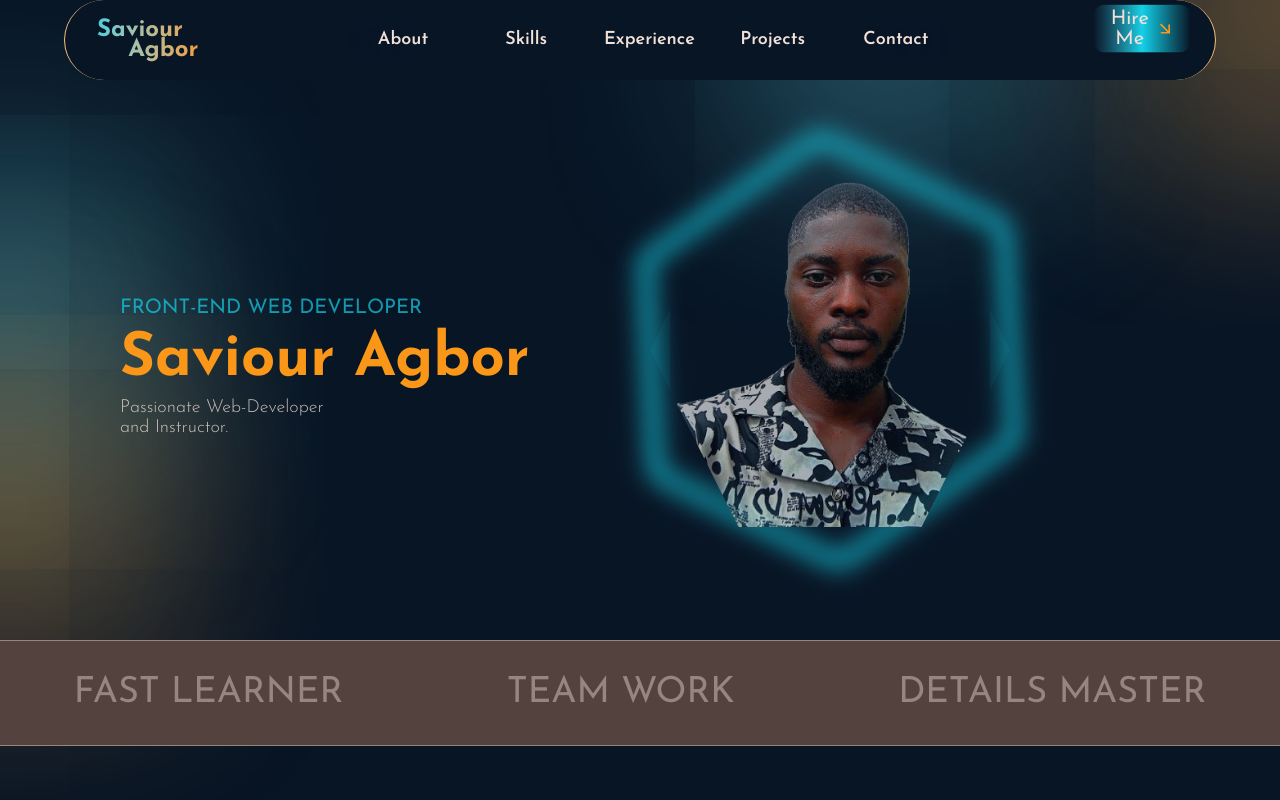
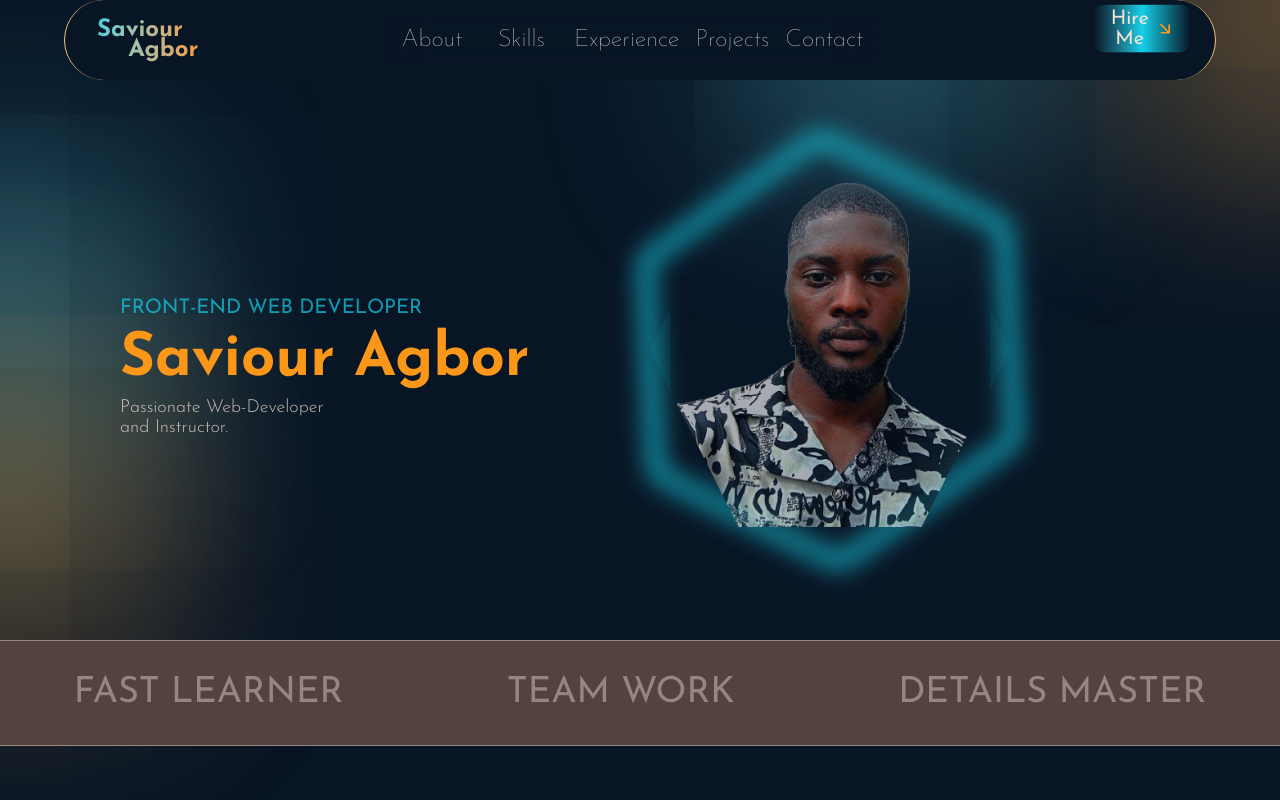
Before and after one commit to SaviourAgbor/sa-portfolio, a React (Vite) app: page / in a window 1280 px wide. Shown: the top 800 px of the page. Built offline with nearby package versions, Linux system fonts and the light colour scheme; the HTML template or start-up script is replaced by a standard one.

Commit message:
Change favicon and redesign nav and form error & success message

```diff
--- a/index.html
+++ b/index.html
@@ -2,9 +2,9 @@
 <html lang="en">
   <head>
     <meta charset="UTF-8" />
-    <link rel="icon" type="image/svg+xml" href="/vite.svg" />
+    <link rel="icon" type="image/svg+xml" href="/images/sa-image.png" />
     <meta name="viewport" content="width=device-width, initial-scale=1.0" />
-    <title>devKing</title>
+    <title>Saviour M. Agbor</title>
   </head>
   <body>
     <div id="root"></div>
--- a/src/components/contactMeSection/ContactMeLeft.jsx
+++ b/src/components/contactMeSection/ContactMeLeft.jsx
@@ -71,7 +71,7 @@ const ContactMeLeft = () => {
           Get In Touch
         </h1>
         <p className="text-sm font-bold text-white  italic">
-          Feel free to rech out if you'd like to colaborate <br />
+          Feel free to reach out if you'd like to colaborate <br />
         </p>
         <p className="pt-6 pb-2 font-bold text-white">LET'S CONNECT</p>
       </div>
@@ -80,7 +80,7 @@ const ContactMeLeft = () => {
           initial={{ opacity: 0, y: -70 }}
           animate={{ opacity: 2, y: 0 }}
           transition={{ duration: 0.6 }}
-          className="p-2 mb-2 text-xl text-green-700 w-fit bg-green-100 text-center rounded-lg dark:bg-green-700 dark:text-green-800"
+          className="p-2 mb-2 text-xl text-green-700 w-fit bg-green-100 text-center rounded-lg"
         >
           {successMessage}
         </motion.div>
@@ -91,7 +91,7 @@ const ContactMeLeft = () => {
           initial={{ opacity: 0, y: -70 }}
           animate={{ opacity: 2, y: 0 }}
           transition={{ duration: 0.6 }}
-          className="p-1 mb-2 text-xl text-red-700 w-fit bg-red-100 text-center rounded-lg dark:bg-red-700 dark:text-red-800"
+          className="p-1 mb-2 text-xl text-red-700 w-fit bg-red-100 text-center rounded-lg"
         >
           {errorMessage}
         </motion.div>
--- a/src/components/contactMeSection/ContactMeMain.jsx
+++ b/src/components/contactMeSection/ContactMeMain.jsx
@@ -17,7 +17,7 @@ const ContactMeMain = () => {
         initial="hidden"
         whileInView="show"
         viewport={{ once: false, amount: 0.2 }}
-      className="bg-lightBrown p-2 pt-5 rounded-xl flex flex-col items-center md:flex-row md:justify-between gap-14">
+      className="bg-lightBrown/40 p-2 pt-5 rounded-xl flex flex-col items-center md:flex-row md:justify-between gap-14">
         <ContactMeLeft />
         <ContactMeRight />
       </motion.div>
--- a/src/components/navbar/NavbarLinks.jsx
+++ b/src/components/navbar/NavbarLinks.jsx
@@ -1,4 +1,4 @@
-import {Link} from "react-scroll"
+import { Link } from "react-scroll";
 
 const links = [
   { link: "About", section: "about" },
@@ -8,19 +8,20 @@ const links = [
   { link: "Contact", section: "contact" },
 ];
 
-const NavbarLinks = ({toggleMenu}) => {
+// transition-all duration-500 flex flex-col w-full justify- md:flex-row gap-4 text-white absolute md:relative top-13 md:top-auto left-0 bg-cyan/40 py-2 md:bg-transparent backdrop-blur-2xl rounded-b-lg
 
+//     md:rounded-none items-center font-semibold text-lg shadow-[0_0_10px_cyan] md:shadow-none
+//     md:gap-4  md:left-auto md:backdrop-0 md:py-0 md:w-auto lg:text-md max-w-[600px] mx-auto
 
+const NavbarLinks = ({ toggleMenu }) => {
   return (
-    <ul
-      className="
-    transition-all duration-500 flex flex-col w-full justify- md:flex-row gap-4 text-white absolute md:relative top-13 md:top-auto left-0 bg-cyan/40 py-2 md:bg-transparent backdrop-blur-2xl rounded-b-lg
-
-    md:rounded-none items-center font-semibold text-lg shadow-[0_0_10px_cyan] md:shadow-none
-    md:gap-4  md:left-auto md:backdrop-0 md:py-0 md:w-auto lg:text-md max-w-[600px] mx-auto">
+    <ul className="flex absolute md:relative flex-col md:flex-row md:max-w-[500px] lg:mx-w-[500px] items-center justify-between md:mx-auto gap-0 md:gap-4 text-lg md:text-xl lg:text-2xl font-thin text-white top-8 md:top-auto md:bg-transparent bg-darkBrown w-[23%] md:w-full backdrop-blur-xl py-2 rounded-b-2xl md:rounded-none shadow-[0_0_10px_cyan] px-4 md:shadow-none right-5 overflow-hidden -z-1 md:z-20">
       {links.map((link, index) => {
         return (
-          <li key={index} className="group w-full text-center hover:scale-110 transition-all duration-1000 cursor-pointer">
+          <li
+            key={index}
+            className="group w-full text-center hover:scale-110 transition-all duration-1000 cursor-pointer"
+          >
             <Link
               to={link.section}
               smooth={true}
@@ -28,10 +29,11 @@ const NavbarLinks = ({toggleMenu}) => {
               duration={1000}
               offset={link.section === "skills" ? -30 : -75}
               onClick={toggleMenu}
-              className="hover:text-cyan transition-all duration-1000 cursor:pointer sm:block">
+              className="hover:text-cyan transition-all duration-500 cursor:pointer sm:block"
+            >
               {link.link}
             </Link>
-            <div className="mx-auto bg-cyan w-0 group-hover:w-full h-[1px] transition-all duration-1000"></div>
+            <div className="mx-auto bg-cyan/70 w-0 group-hover:w-full h-[1px] transition-all duration-500"></div>
           </li>
         );
       })}
--- a/src/components/navbar/NavbarMain.jsx
+++ b/src/components/navbar/NavbarMain.jsx
@@ -56,12 +56,13 @@ const NavbarMain = () => {
         show ? "translate-y-0" : "-translate-y-full"
       }`}
     >
-      <div className="max-w-6xl mx-auto px-6 py-3 flex items-center justify-between gap-6
-                      bg-darkBrown backdrop-blur-xl rounded-full border border-lightOrange border-y-0">
+      <div className="max-w-6xl mx-auto px-6 z-50 py-3 flex items-center justify-between gap-6
+                      bg-darkBrown rounded-full border border-lightOrange border-y-0 ">
         <NavbarLogo />
         <div className={`${menuOpen ? "block" : "hidden"} absolute w-full left-0 md:relative md:block`}>
           <NavbarLinks toggleMenu={toggleMenu} />
         </div>
+
         <NavbarBtn />
         <div className="md:hidden">
           <NavbarIcon toggleMenu={toggleMenu} menuOpen={menuOpen} />
```
